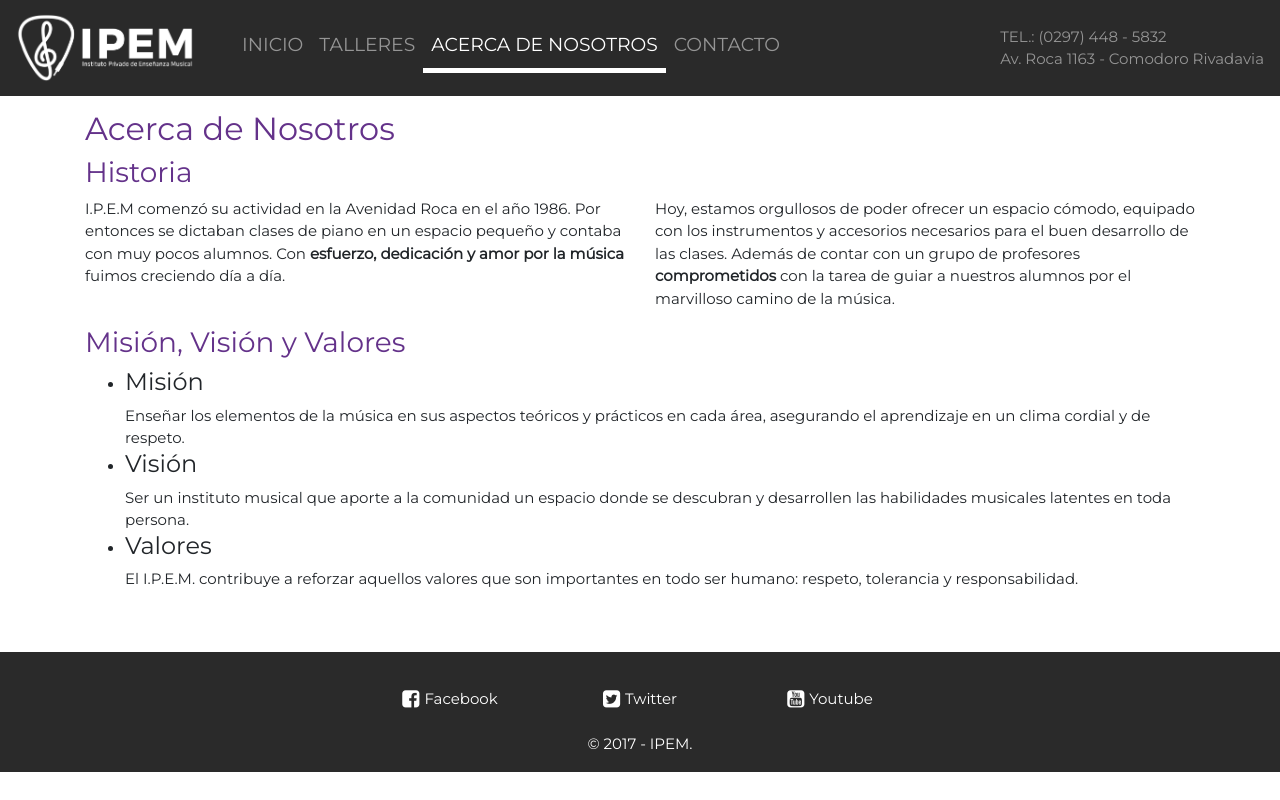
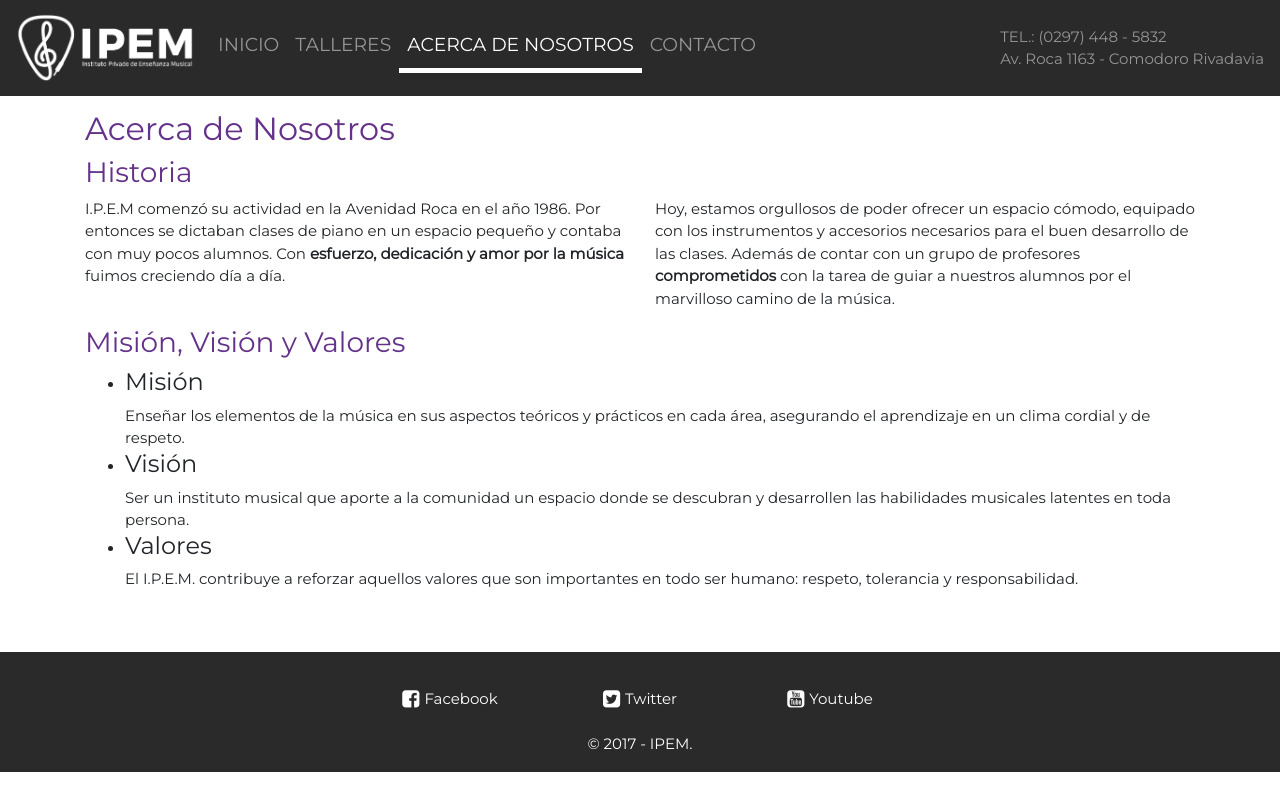
Before and after one commit to adebrouvier/ipem, a plain HTML site: page about.html in a window 1280 px wide. Drawn offline with nearby package versions, Linux system fonts and the light colour scheme.

Commit message:
Add minor fixes

```diff
--- a/about.html
+++ b/about.html
@@ -26,7 +26,7 @@
 				</button>
 
 				<div class="collapse navbar-collapse" id="navbarToggler">
-					<ul class="navbar-nav mr-auto mt-2 ml-4 mt-lg-0">
+					<ul class="navbar-nav mr-auto">
 						<li class="nav-item">
 							<a class="nav-link" href="index.html">Inicio</a>
 						</li>
```
Also changed, not shown: contacto.html (+1 -1 lines), index.html (+1 -1 lines), talleres.html (+1 -1 lines).
